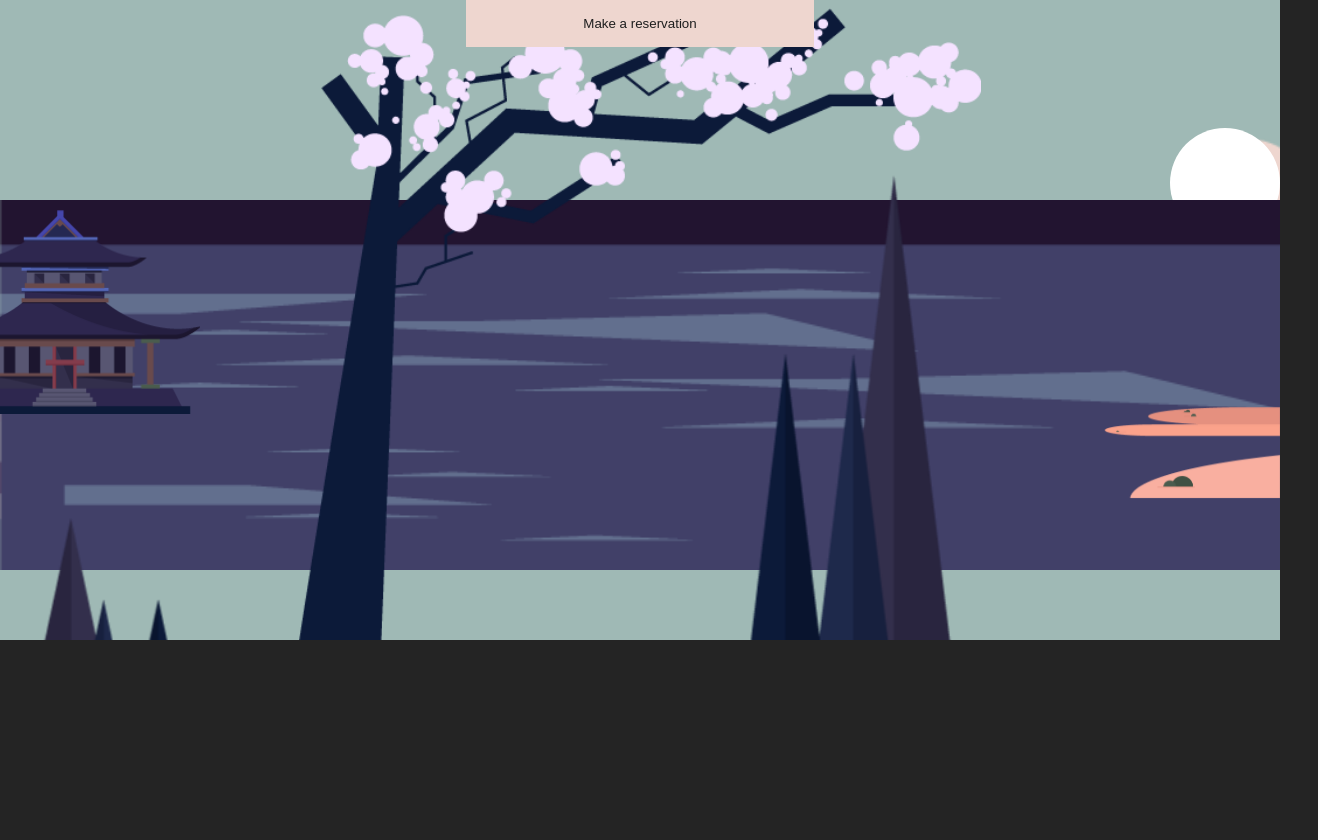
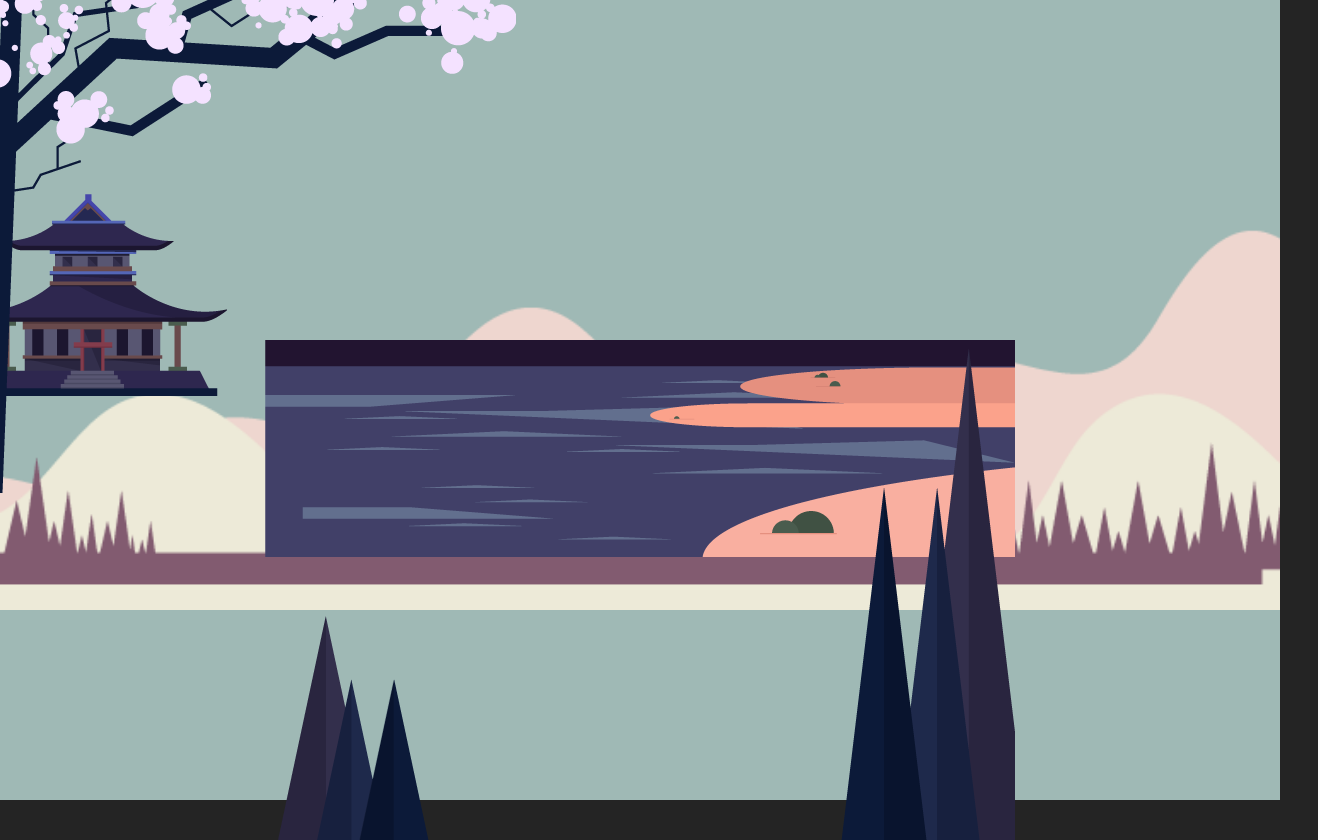
Before and after one commit to lostmart/medieval-sharpness, a React (Vite) app: page / in a window 1280 px wide. Shown: the whole page, 1318 px wide, since content can reach past the window. Before the commit the page ends 800 px from the top, so only its background shows below. Built offline with nearby package versions, Linux system fonts and the light colour scheme.

Commit message:
new instances

```diff
--- a/src/App.module.scss
+++ b/src/App.module.scss
@@ -2,91 +2,62 @@ $primary-color: #9fb9b5;
 $secondary-color: #eed6cf;
 
 .scene {
-	position: relative;
-	.sky {
-		min-height: 80vh;
-		background-color: $primary-color;
+	background-color: $primary-color;
+	min-height: 100vh;
+	display: flex;
+	flex-direction: column;
+	justify-content: center;
+	align-items: center;
+
+	.bg {
+		position: absolute;
+		z-index: 0;
 		width: 100%;
-	}
-
-	.layer {
-		position: absolute;
-		inset: 0;
+		top: calc(34% - 60px);
 	}
 
 	.moon {
 		width: 110px;
 		height: 110px;
-		border-radius: 100%;
-		background-color: white;
+		background-color: #fff;
+		border-radius: 50%;
 		position: absolute;
-		display: block;
-		right: 0;
-		top: 20%;
-		transform: translate3d(0, 0, 0);
-		transform-style: preserve-3d;
-		backface-visibility: hidden;
-	}
-
-	.mountain {
-		background: url("./assets/bg.png") no-repeat center 50% / contain;
-		width: 100%;
-		height: 100%;
-		transform: translate3d(0, 0, 0);
-		transform-style: preserve-3d;
-		backface-visibility: hidden;
 	}
 
 	.lake {
-		background: url("./assets/02.png") no-repeat center 50% / contain;
-		background-position: 0 74%;
-		width: 100%;
-		height: 100%;
-		transform: translate3d(0, 0, 0);
-		transform-style: preserve-3d;
-		backface-visibility: hidden;
+		position: absolute;
+		top: calc(50% - 60px);
+	}
+
+	.islands {
+		position: absolute;
+		top: calc(50% - 60px);
+		z-index: 1;
 	}
 
 	.house {
-		background: url("./assets/04.png") no-repeat center 50% / contain;
-		background-position: -80px 47%;
-		width: 100%;
-		height: 100%;
-		max-width: 280px;
-		transform: translate3d(0, 0, 0);
-		transform-style: preserve-3d;
-		backface-visibility: hidden;
+		position: absolute;
+		top: calc(30% - 60px);
+		left: -51px;
+		z-index: 1;
 	}
 
-	.islands {
-		background: url("./assets/03.png") no-repeat center 50% / contain;
-		max-width: 180px;
-		width: 100%;
-		height: 100%;
+	.mountains {
 		position: absolute;
-		transform: translate3d(0, 0, 0);
-		transform-style: preserve-3d;
-		backface-visibility: hidden;
-		right: 0;
-		top: 20.66%;
+		top: calc(50% - 60px);
+		z-index: 1;
 	}
 
-	.frontMountains {
-		background: url("./assets/05.png") no-repeat center 50% / contain;
-		background-position: -7px 165px;
-		width: 103%;
-		height: 100%;
-		transform: translate3d(0, 0, 0);
-		transform-style: preserve-3d;
-		backface-visibility: hidden;
+	.nearMountains {
+		position: absolute;
+		top: calc(50% - 60px);
+		z-index: 1;
 	}
 
-	.tree{
-		background: url("./assets/06.png") no-repeat center 50% / contain;
-		width: 100%;
-		height: 100%;
-		transform: translate3d(0, 0, 0);
-		transform-style: preserve-3d;
-		backface-visibility: hidden;
+	.tree {
+		position: absolute;
+		top: -55px;
+		z-index: 1;
+		left: -68px;
 	}
 }
--- a/src/App.tsx
+++ b/src/App.tsx
@@ -1,36 +1,25 @@
 import styles from "./App.module.scss"
+
+import bg from "./assets/bg.png"
+import lake from "./assets/02.png"
+import house from "./assets/04.png"
+import nearMountains from "./assets/05.png"
+import tree from "./assets/06.png"
 
 const App = () => {
 	return (
-		<main>
-			<ul className={styles.scene}>
-				<li className={styles.sky}></li>
-				<li className={styles.layer}>
-					<div className={styles.mountain}></div>
-				</li>
-				<li className={styles.layer}>
-					<div className={styles.moon}></div>
-				</li>
+		<main className={styles.scene}>
+			<img className={styles.bg} src={bg} alt="background" />
+			<div className={styles.moon}></div>
+			<img className={styles.lake} src={lake} alt="lake" />
 
-				<li className={styles.layer}>
-					<div className={styles.lake}></div>
-				</li>
-				<li className={styles.layer}>
-					<div className={styles.house}></div>
-				</li>
-				<li className={styles.layer}>
-					<div className={styles.islands}></div>
-				</li>
-				<li className={styles.layer}>
-					<div className={styles.frontMountains}></div>
-				</li>
-				<li className={styles.layer}>
-					<div className={styles.tree}></div>
-				</li>
-				<li className={styles.layer}>
-					<button className="btn">Make a reservation</button>
-				</li>
-			</ul>
+			<img className={styles.house} src={house} alt="islands" />
+			<img
+				className={styles.nearMountains}
+				src={nearMountains}
+				alt="mountains"
+			/>
+			<img className={styles.tree} src={tree} alt="near tree" />
 		</main>
 	)
 }
```
Also changed, not shown: src/assets/02.png, src/assets/03.png (deleted).
